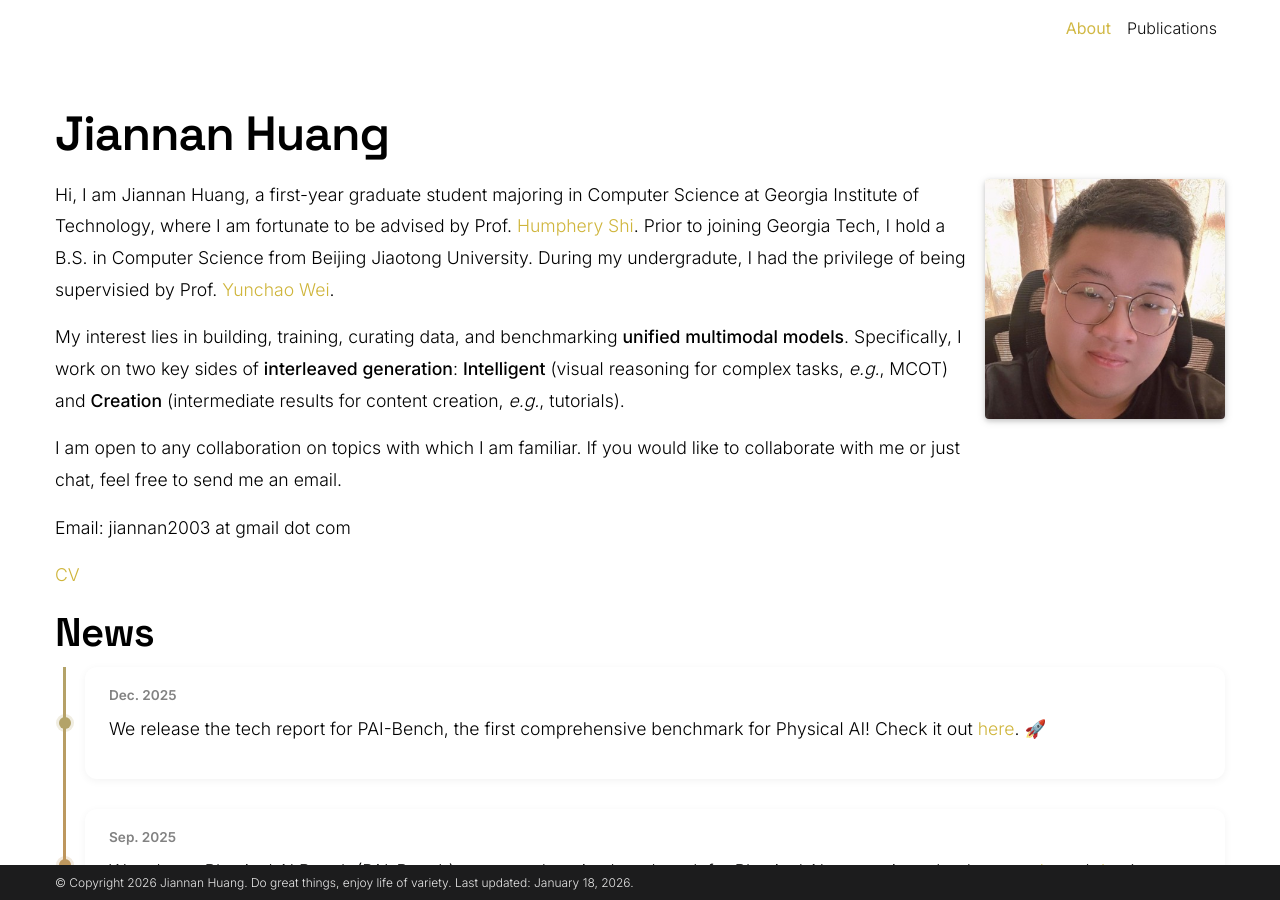
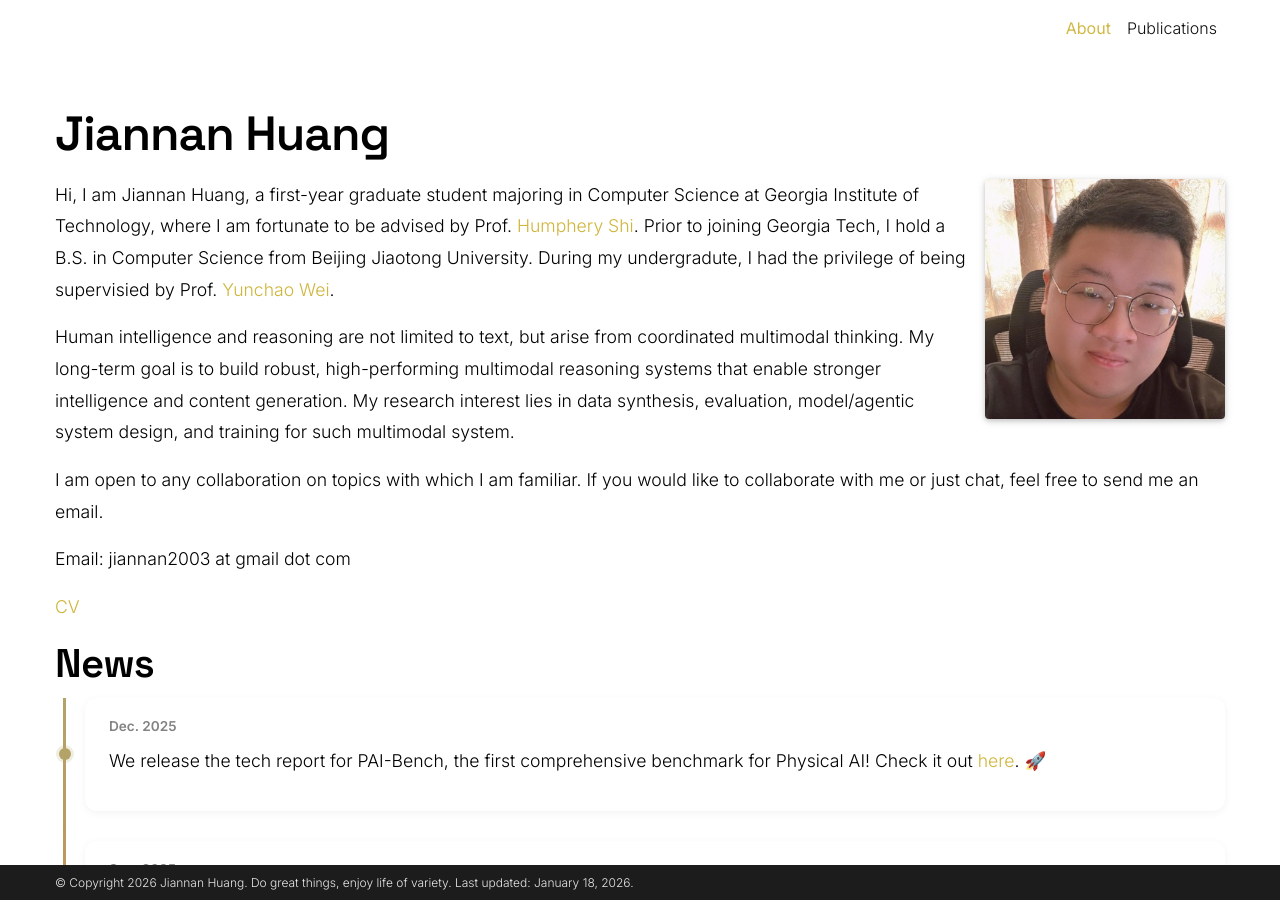
Before and after one commit to Rbrq03/Rbrq03.github.io, a Jekyll site: the page built from _pages/about.md, in a window 1280 px wide and 900 px high. Built offline with Jekyll 4.4.1, drawn with Linux system fonts in a browser that asks for light colours; full-size pictures stand in for the smaller copies a plugin makes; comment, search, counter and statistics services are not loaded; a style sheet for code colours, icons or effects is not loaded.

Commit message:
Update about.md

```diff
--- a/_pages/about.md
+++ b/_pages/about.md
@@ -29,7 +29,7 @@ Hi, I am Jiannan Huang, a first-year graduate student majoring in Computer Scien
 
 
 
-My interest lies in building, training, curating data, and benchmarking **unified multimodal models**. Specifically, I work on two key sides of **interleaved generation**: **Intelligent** (visual reasoning for complex tasks, *e.g.*, MCOT) and **Creation** (intermediate results for content creation, *e.g.*, tutorials).
+Human intelligence and reasoning are not limited to text, but arise from coordinated multimodal thinking. My long-term goal is to build robust, high-performing multimodal reasoning systems that enable stronger intelligence and content generation. My research interest lies in data synthesis, evaluation, model/agentic system design, and training for such multimodal system.
 
 <!-- During my undergraduate research experience, I had the privilege of studying and working at the [Wei Lab](https://weiyc.github.io) at [Beijing Jiaotong University](https://www.bjtu.edu.cn) (Major Mentor: Prof. [Yunchao Wei](https://weiyc.github.io)), [Knowledge Engineering Group](http://keg.cs.tsinghua.edu.cn) at [Tsinghua University](http://tsinghua.edu.cn) (Major Mentor: Prof. [Jie Tang](http://keg.cs.tsinghua.edu.cn/jietang/)), and [SHI Labs](https://www.shi-labs.com/) at [Georgia Tech](https://ic.gatech.edu/) (Major Mentor: Prof. [Humphery Shi](https://www.humphreyshi.com/)) -->
 
```
